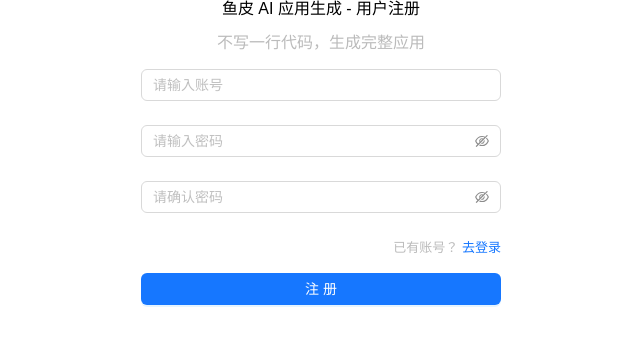
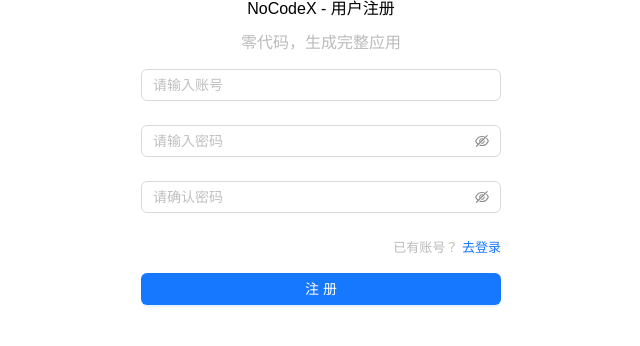
Before and after one commit to hhhhhhjs/NoCodeX-frontend, a Vue app: page /user/register in a window 1280 px wide. Shown: the top 346 px of the page, without its empty margins (319-959 px from the left). Built offline with nearby package versions, Linux system fonts and the light colour scheme; no server answers.

Commit message:
feat:用户注册页面绘制

```diff
--- a/src/views/User/register.vue
+++ b/src/views/User/register.vue
@@ -1,7 +1,7 @@
 <template>
   <div id="userRegisterPage">
-    <h2 class="title">鱼皮 AI 应用生成 - 用户注册</h2>
-    <div class="desc">不写一行代码，生成完整应用</div>
+    <h2 class="title">NoCodeX - 用户注册</h2>
+    <div class="desc">零代码，生成完整应用</div>
     <a-form :model="formState" name="basic" autocomplete="off" @finish="handleSubmit">
       <a-form-item name="userAccount" :rules="[{ required: true, message: '请输入账号' }]">
         <a-input v-model:value="formState.userAccount" placeholder="请输入账号" />
```
